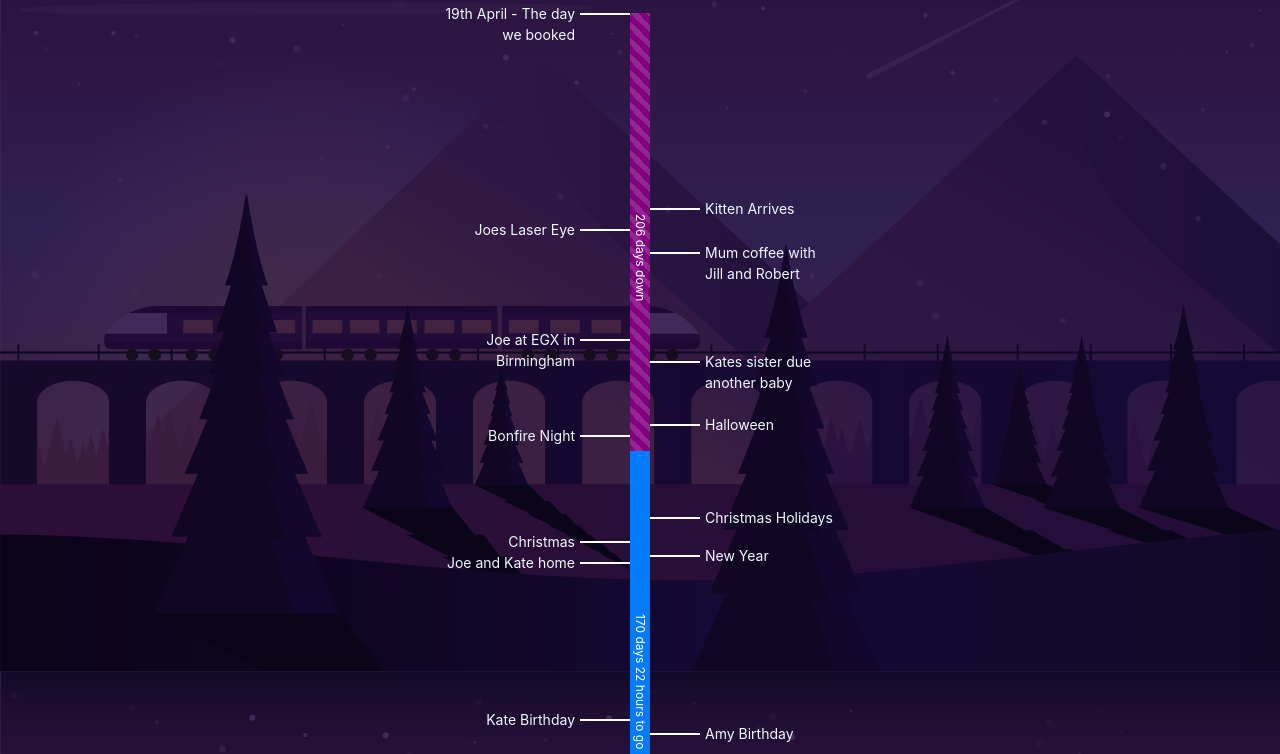
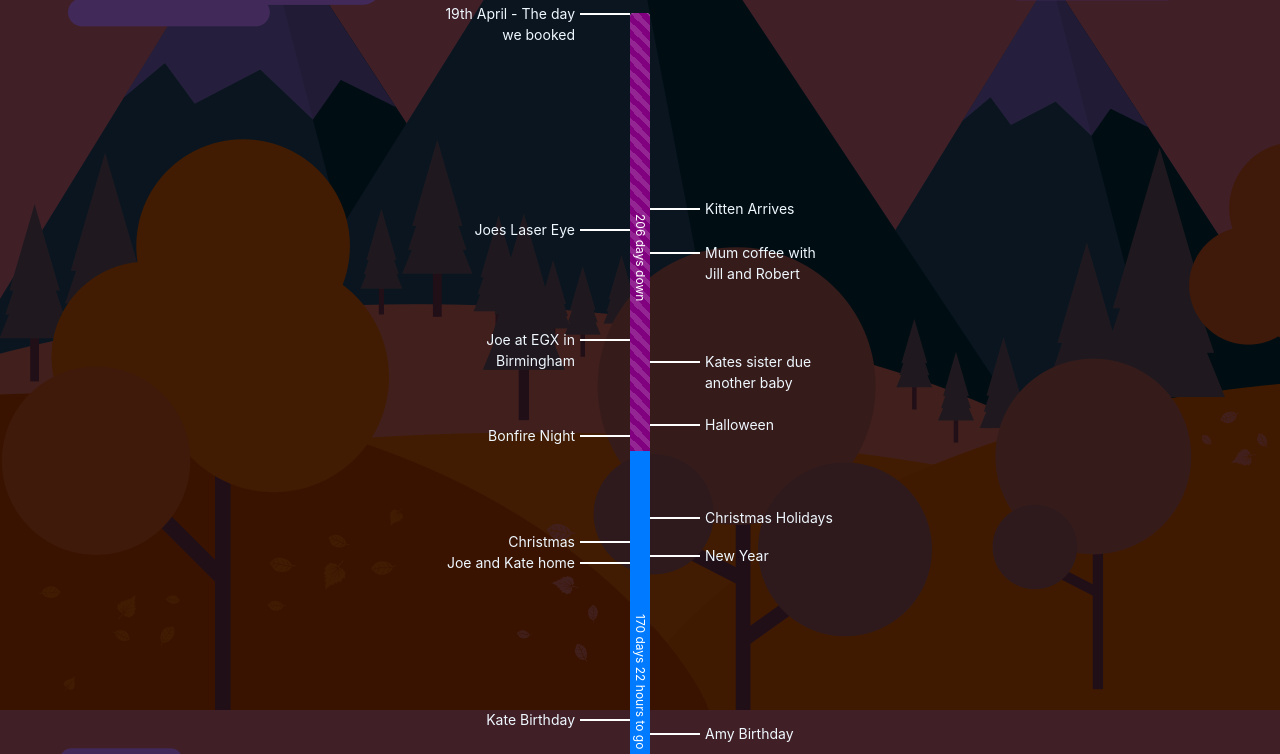
Before and after one commit to Yunojoe/countdown, a website: page index.html in a window 1280 px wide. Shown: the part 270-1024 px from the top of the page. Drawn offline with Linux system fonts and the light colour scheme.

Commit message:
Updated images

```diff
--- a/style.css
+++ b/style.css
@@ -2,7 +2,7 @@
 body{
     padding-top:50px;
     background: #41295a;  /* fallback for old browsers */
-    background-image: url(img/bg1.png);
+    background-image: url(img/bg2.png);
     background-blend-mode: multiply;
 	height: 100%;
 	color: aliceblue;
```
Also changed, not shown: img/T_22.svg (added), img/bg2.png (added).
